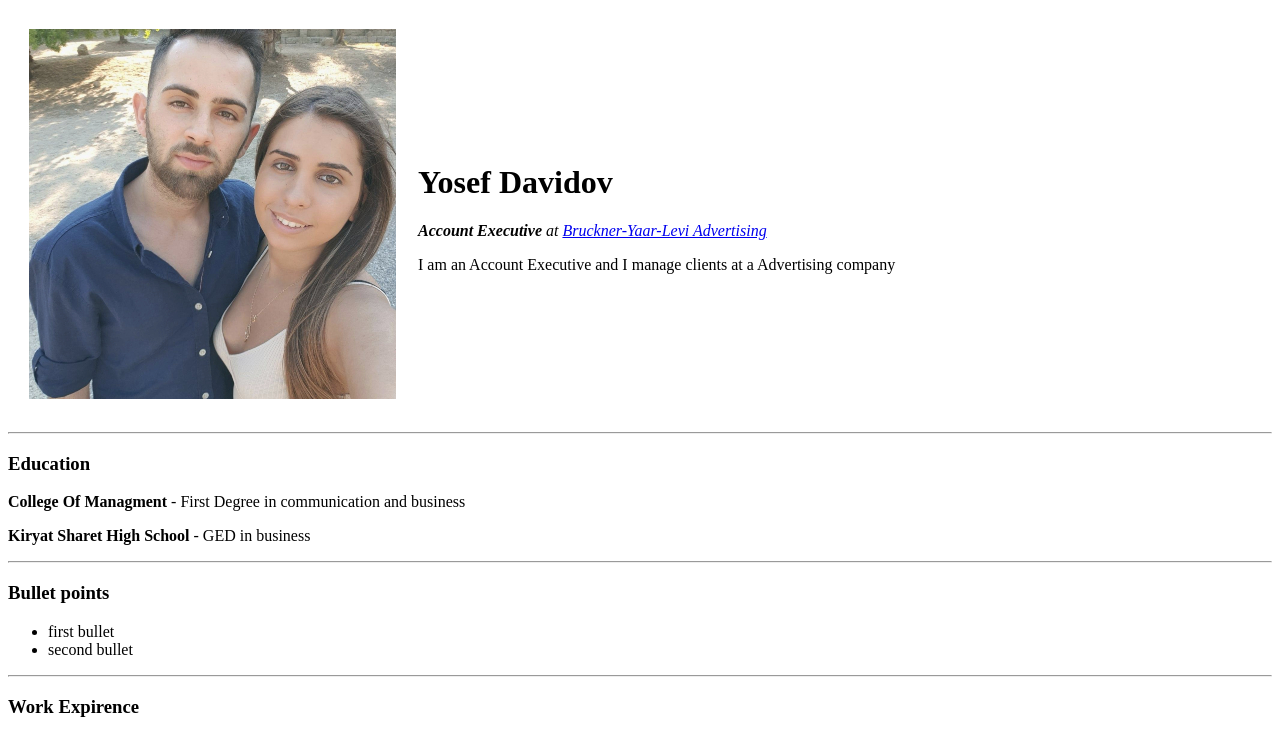
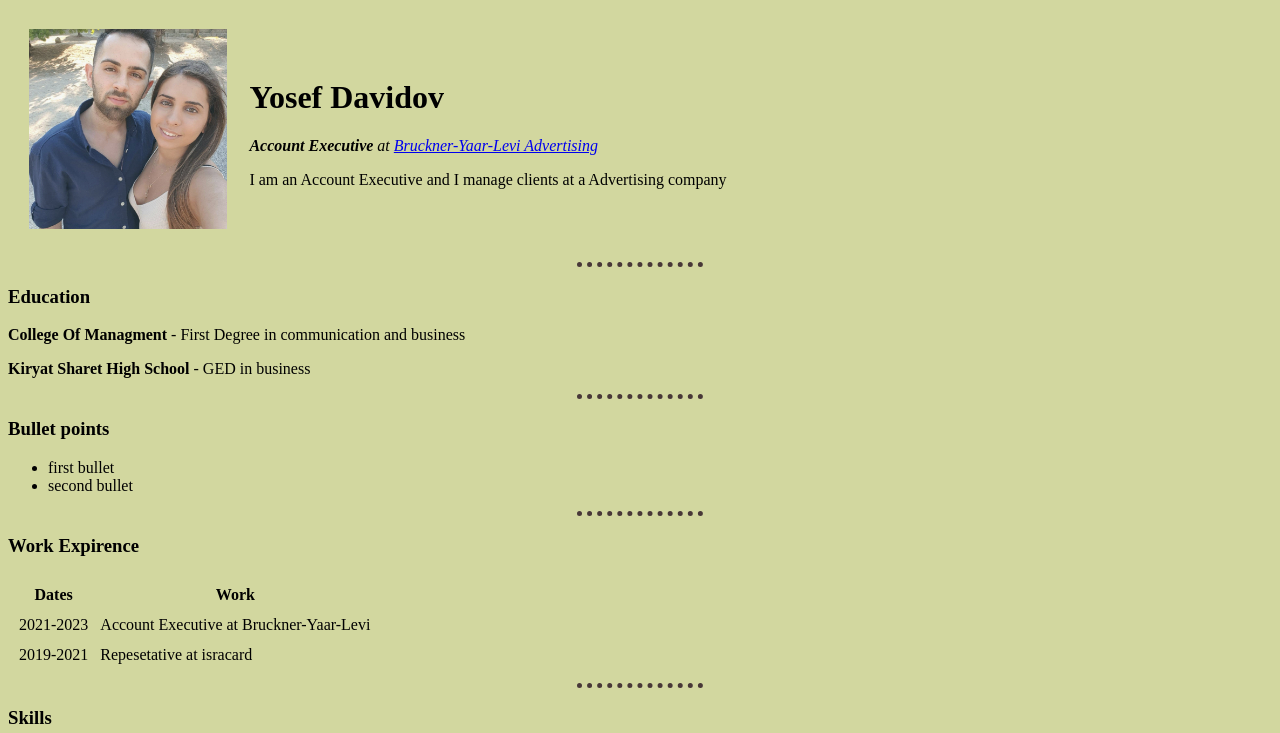
Before and after one commit to Yossidov95/CV, a plain HTML site: page index.html in a window 1280 px wide. Shown: the top 733 px of the page. Drawn offline with Linux system fonts and the light colour scheme.

Commit message:
add css style to home page

```diff
--- a/index.html
+++ b/index.html
@@ -4,6 +4,27 @@
 <head>
   <meta charset="utf-8">
   <title>Yosef's Personal Site :) </title>
+
+  <style>
+
+    body {
+      background-color: #D2D79F;
+    }
+
+    hr {
+      border-style: dotted none none;
+      border-color: #483838;
+      border-width: 5px;
+      width: 10%;
+    }
+
+    img {
+      height: 200px;
+    }
+
+
+  </style>
+
 </head>
 
 <body>
```
